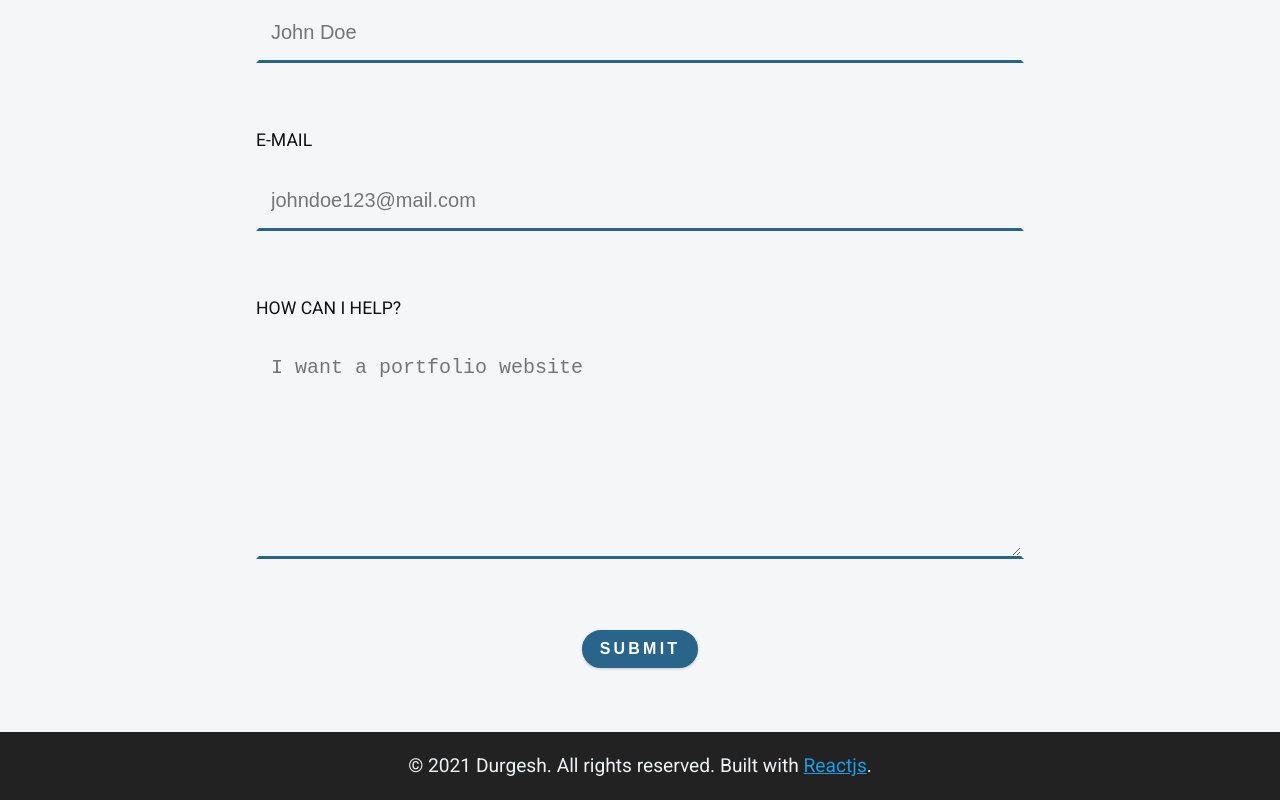
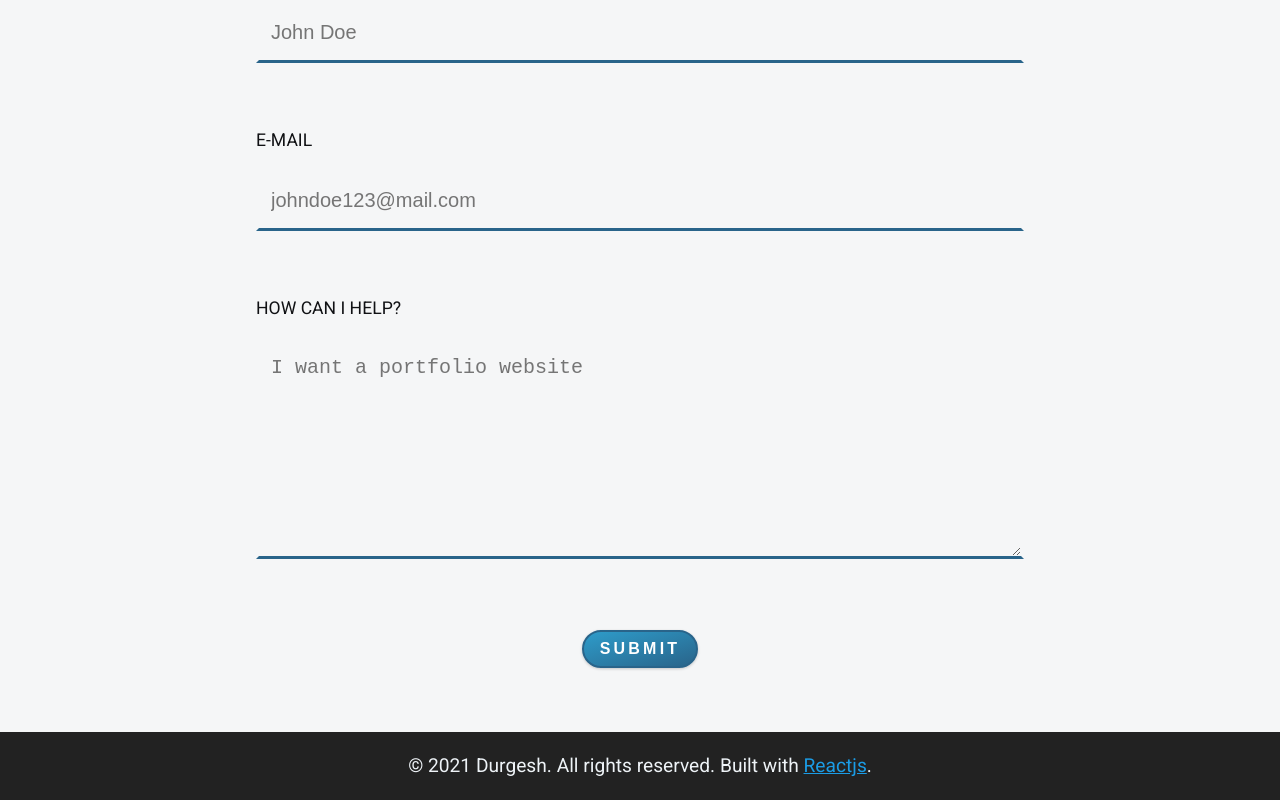
Before and after one commit to qts-engineer/qts-engineer.com, a React (Create React App) app: page /Contact in a window 1280 px wide. Shown: the part 463-1263 px from the top of the page. Built offline with nearby package versions, Linux system fonts and the light colour scheme.

Commit message:
minor css fix

```diff
--- a/src/index.css
+++ b/src/index.css
@@ -1269,6 +1269,6 @@ label {
 .submit-btn {
   outline: none;
   border-style: solid;
-  background: var(--clr-primary);
+  background: var(--clr-primary-gradient);
   border-color: var(--clr-primary);
 }
```
